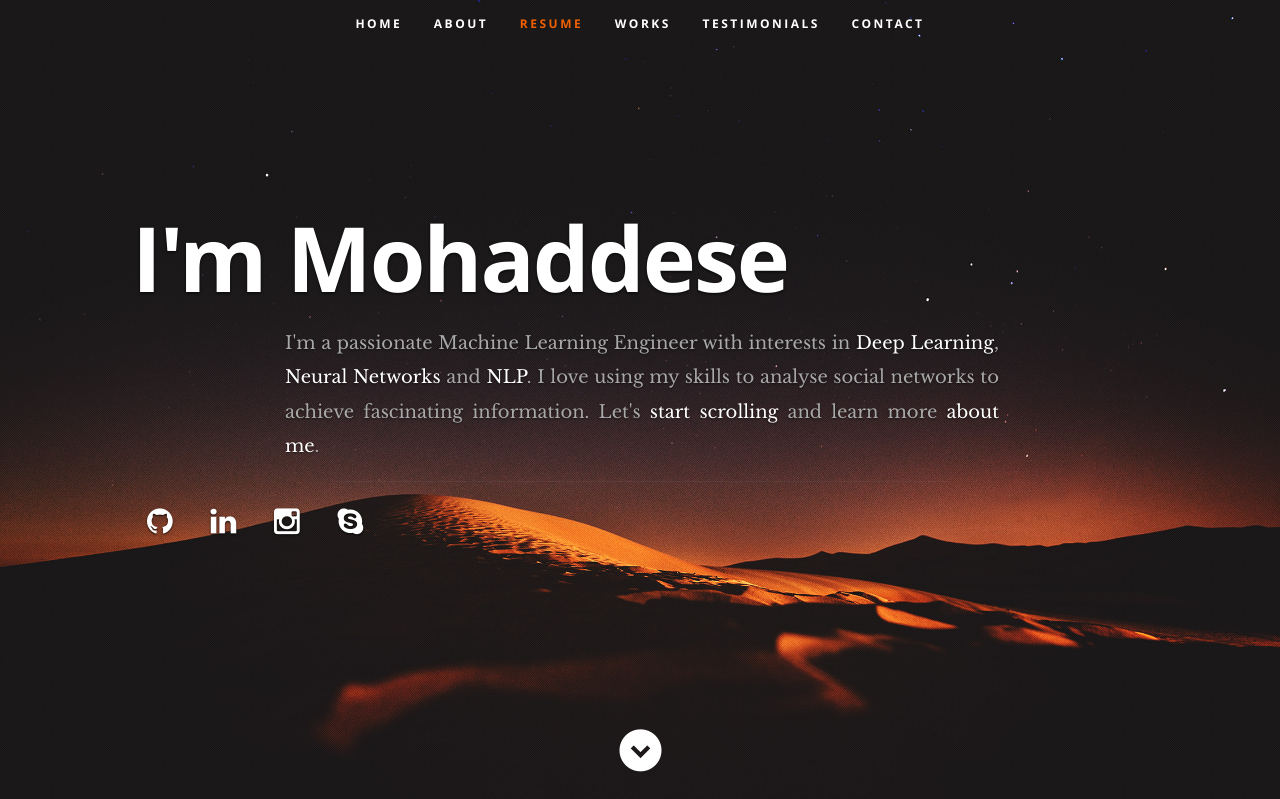
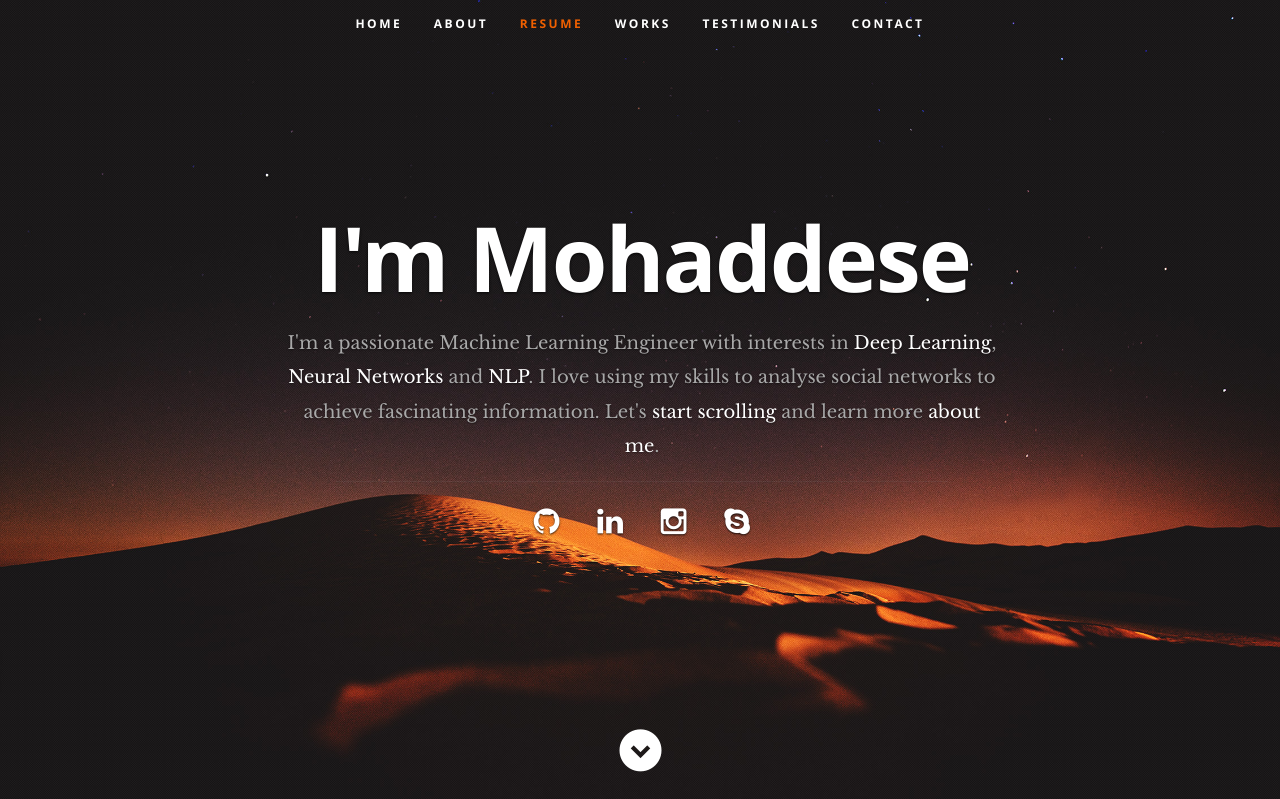
Before and after one commit to Mohi294/Mohi294.github.io, a PHP site: page / in a window 1280 px wide. Shown: the top 799 px of the page. Run offline with PHP 8.4, Linux system fonts and the light colour scheme; some libraries are stand-ins or nearby versions.

Commit message:
First commit

```diff
--- a/css/default.css
+++ b/css/default.css
@@ -49,8 +49,7 @@
 article, aside, canvas, details, figcaption, figure,
 footer, header, hgroup, menu, nav, section, summary,
 time, mark, audio, video {
-   text-align: justify;
-   text-justify: inter-word;
+
    margin: 0;
    padding: 0;
    border: 0;
```
